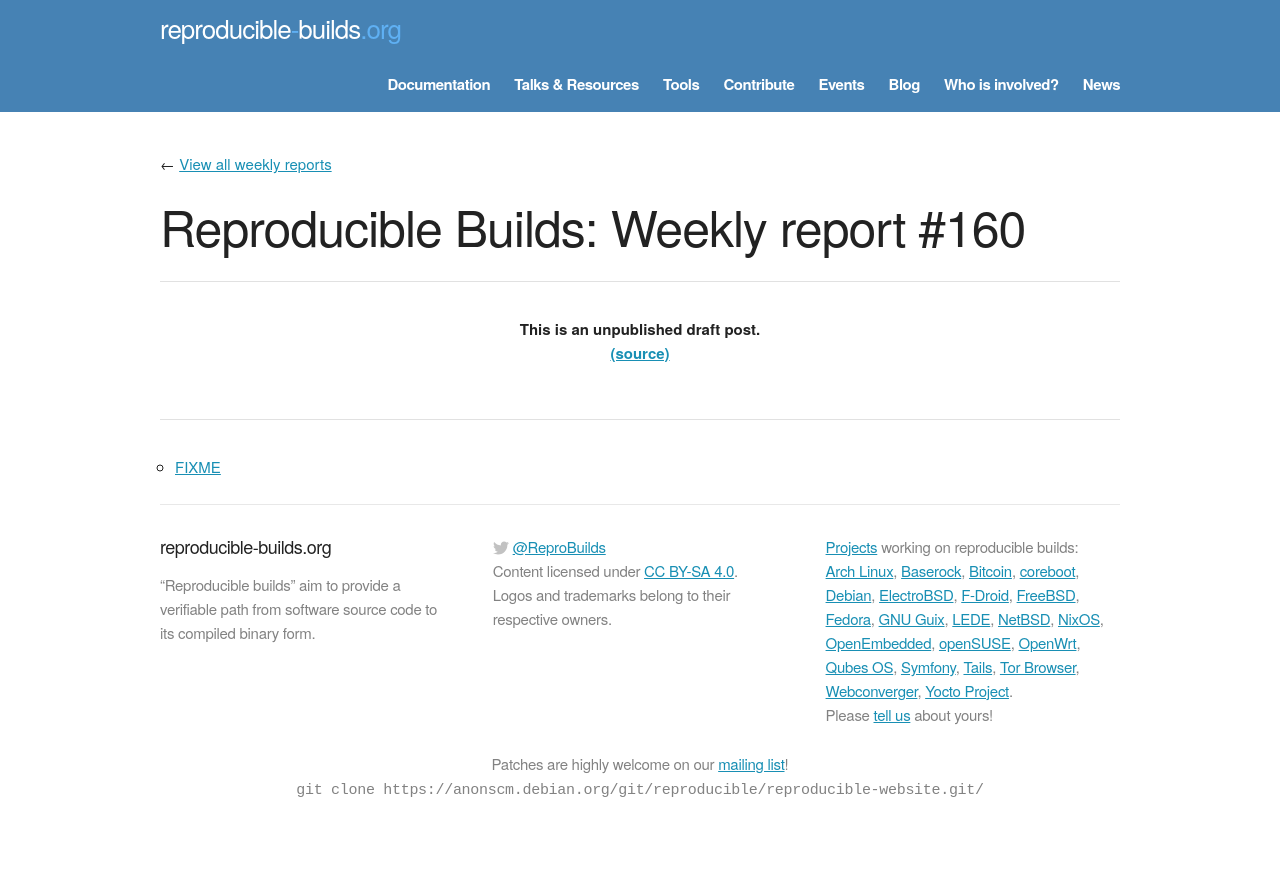
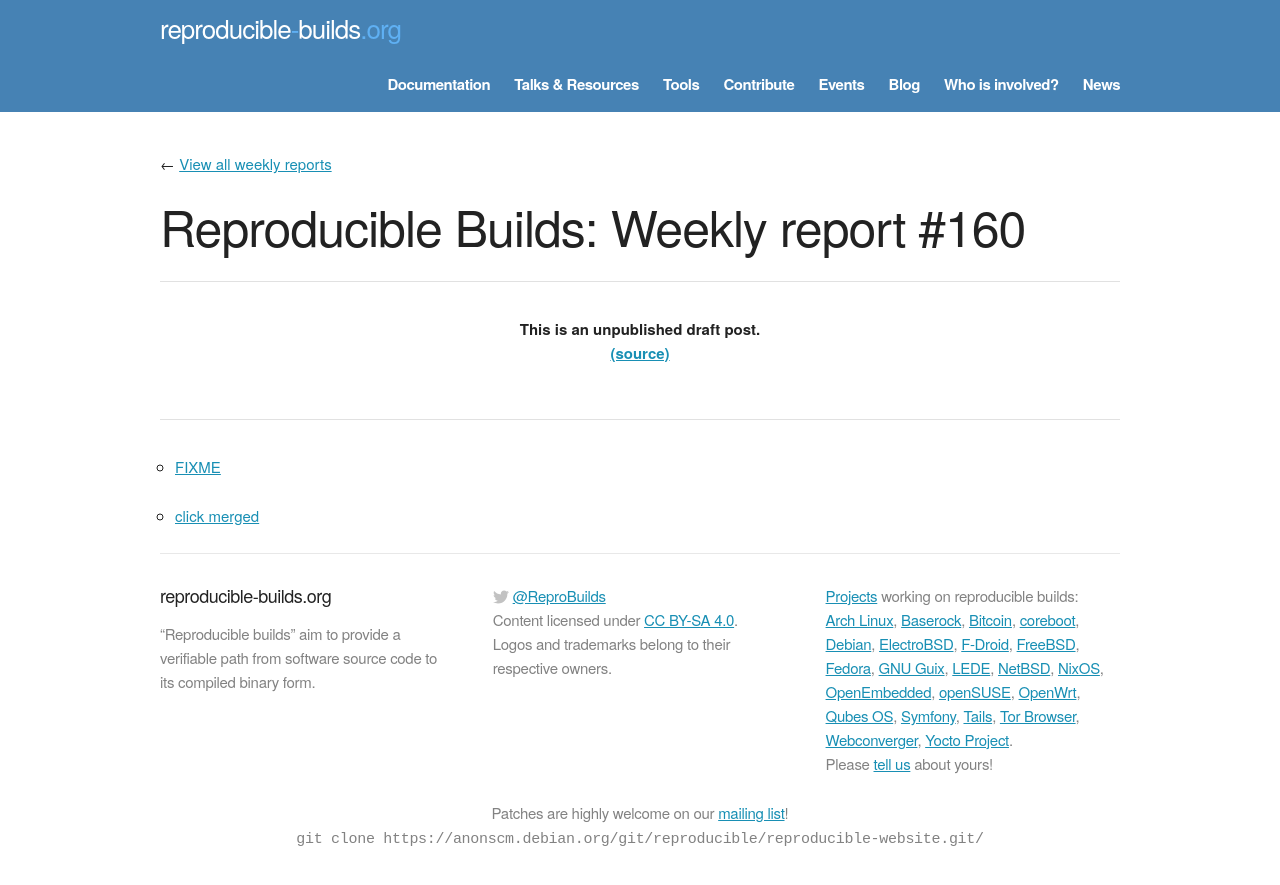
Before and after one commit to prototypefund/reproducible-website, a Jekyll site: the page built from _blog/posts/160.md, in a window 1280 px wide. Shown: the top 885 px of the page. Built offline with Jekyll 4.4.1, drawn with Linux system fonts in a browser that asks for light colours; some web fonts are replaced.

Commit message:
160 += click merged <https://github.com/pallets/click/pull/963>

```diff
--- a/_blog/posts/160.md
+++ b/_blog/posts/160.md
@@ -4,3 +4,5 @@ week: 160
 ---
 
 * [FIXME](https://github.com/rubygems/rubygems/pull/2289#issuecomment-388707453)
+
+* [click merged](https://github.com/pallets/click/pull/963)
```
